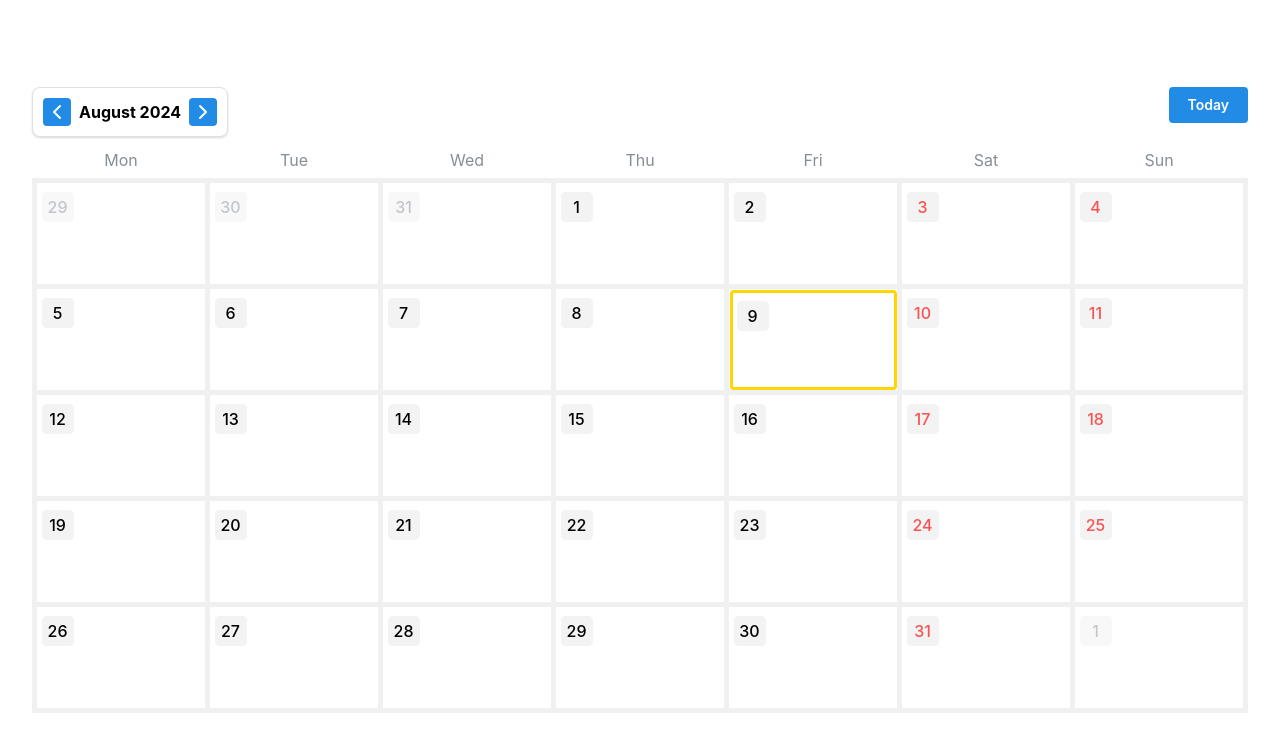
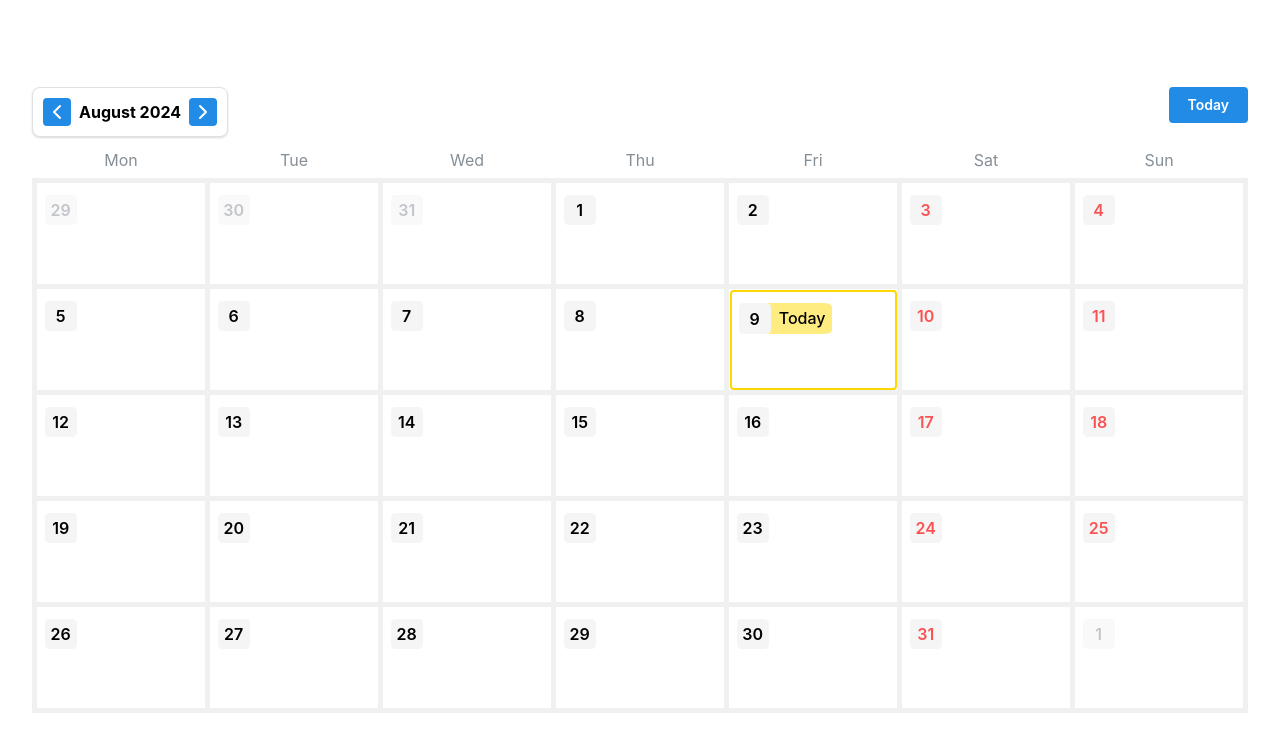
Before and after one commit to 9bucks/mantine-calendar, a React (Vite) app: page / in a window 1280 px wide. Shown: the top 752 px of the page. Built offline with nearby package versions, Linux system fonts and the light colour scheme.

Commit message:
updated styles to show today marker on cell

```diff
--- a/src/App.tsx
+++ b/src/App.tsx
@@ -1,4 +1,4 @@
-import { Box, MantineProvider, Title } from '@mantine/core';
+import { Box, MantineProvider, Text, Title } from '@mantine/core';
 import '@mantine/core/styles.css';
 import { Calendar } from '@mantine/dates';
 import '@mantine/dates/styles.css';
@@ -23,6 +23,8 @@ type AppProps = {
 function App(props: AppProps) {
   const [currentDate, setCurrentDate] = useState(new Date());
 
+  const today = new Date();
+
   return (
     <MantineProvider>
       <Box>
@@ -42,7 +44,13 @@ function App(props: AppProps) {
             const event = props.events?.find((event) => dayjs(event.date).isSame(date, 'day'));
             return (
               <>
-                <Title order={5} className='day-number'>{day}</Title>
+                <div className='day-number-row'>
+                  <Title className='day-number' order={5}>{day}</Title>
+                  {dayjs(date).isSame(today, 'day') && (
+                    <Text className='today-marker'>Today</Text>
+                  )}
+                </div>
+
                 {event &&
                   <DayEvent onClick={() => props.onEventClick?.(event)} title={event?.title} />
                 }
--- a/src/calendar.css
+++ b/src/calendar.css
@@ -24,16 +24,22 @@
     height: 100%;
 }
 
-.mantine-Calendar-day>.day-number {
+.mantine-Calendar-day .day-number-row {
     align-self: flex-start;
+    display: flex;
+    border-radius: 15%;
+    padding: 0.2rem;
+}
+
+.mantine-Calendar-day .day-number {
     width: 2rem;
     display: flex;
     align-items: center;
     justify-content: center;
     border-radius: 15%;
     padding: 0.2rem;
-    background-color: #f3f3f3;
-    font-weight: 500;
+    background-color: #f5f5f5;
+    font-weight: 600;
     font-size: 1rem;
 }
 
@@ -44,8 +50,21 @@
 
 .mantine-Calendar-day:where([data-today]) {
     border-color: gold;
-    border-width: 3px;
+    border-width: 2px;
     border-style: solid;
+}
+
+.mantine-Calendar-day:where([data-today]) .day-number {
+    z-index: 1;
+}
+
+.mantine-Calendar-day:where([data-today]) .today-marker {
+    margin-left: -.5rem;
+    padding: 0.2rem 0.4rem;
+    padding-left: 1rem;
+    border-radius: 12%;
+    background-color: rgb(255, 236, 129);
+    font-weight: 500;
 }
 
 .mantine-Calendar-calendarHeaderLevel {
```
